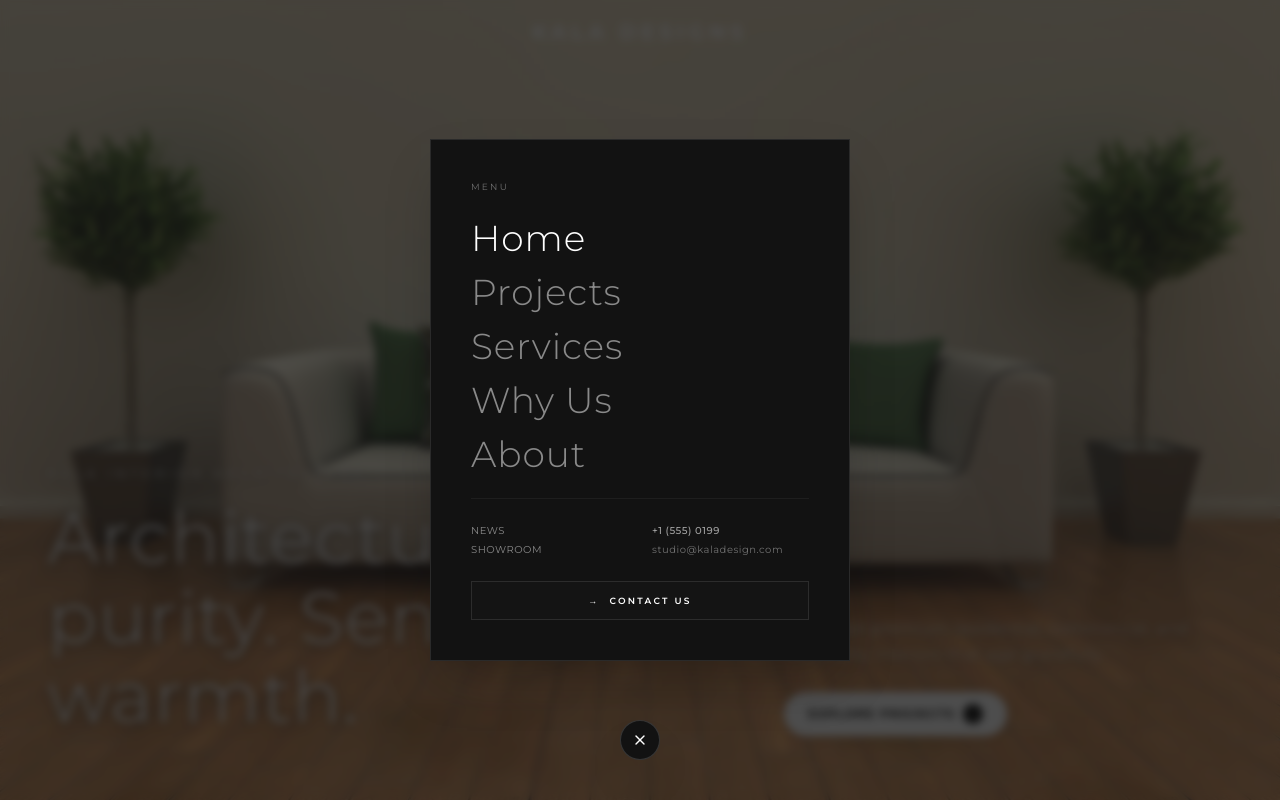
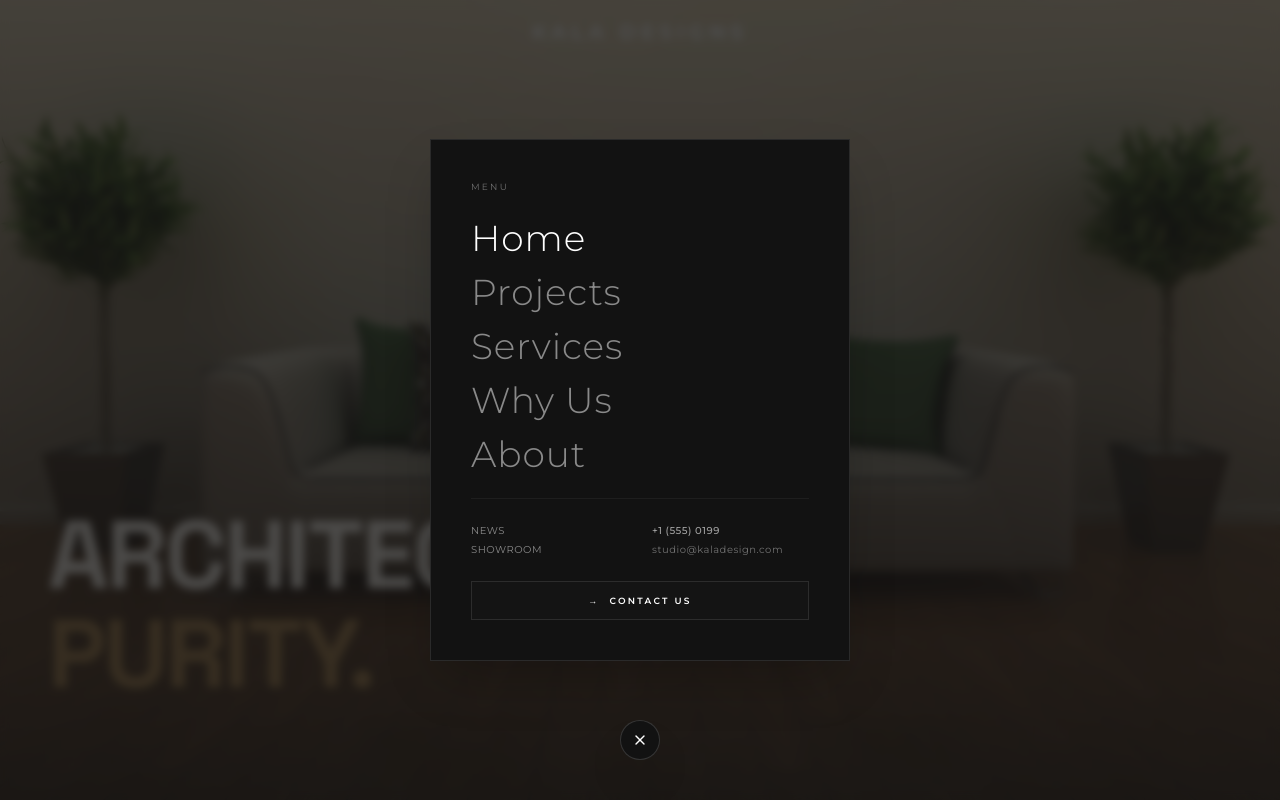
Before and after one commit to Rendersarc2026/kala, a Next.js app: page / in a window 1280 px wide. Shown: the top 800 px of the page. Built offline with nearby package versions, Linux system fonts and the light colour scheme.

Commit message:
feat: enhance hero section with parallax effects and updated typography

```diff
--- a/app/page.tsx
+++ b/app/page.tsx
@@ -3,15 +3,23 @@
 import React from "react";
 import Link from "next/link";
 import Image from "next/image";
-import {
-  motion,
-  useScroll,
-  useTransform,
-  AnimatePresence,
-  useMotionValue,
-  useSpring,
-} from "framer-motion";
+import { motion, useScroll, useTransform } from "framer-motion";
 import { ArrowUpRight } from "lucide-react";
+import { Space_Grotesk, Inter } from "next/font/google";
+
+const spaceGrotesk = Space_Grotesk({
+  subsets: ["latin"],
+  weight: ["500", "600", "700"],
+  variable: "--font-space-grotesk",
+  display: "swap",
+});
+
+const inter = Inter({
+  subsets: ["latin"],
+  weight: ["400", "500"],
+  variable: "--font-inter",
+  display: "swap",
+});
 
 import { projects } from "@/data/projects";
 import { testimonials } from "@/data/testimonials";
@@ -45,12 +53,22 @@ export default function Home() {
   const borderRadius = useTransform(scrollY, [0, 600], [0, 32]); // from square to rounded-3xl
   const opacity = useTransform(scrollY, [0, 450], [1, 0]);
 
+  // Scroll parallax for hero background image
+  const yBg = useTransform(scrollY, [0, 800], ["0%", "15%"]);
+  const scaleBg = useTransform(scrollY, [0, 800], [1.05, 1.15]);
+
   return (
-    <div className="w-full">
+    <div className={`${spaceGrotesk.variable} ${inter.variable} w-full`}>
       {/* 1. HERO SECTION */}
-      <div className="relative h-screen w-full bg-white overflow-hidden">
+      <div className="relative h-screen w-full bg-paper overflow-hidden">
         <motion.section
-          className="relative w-full h-full flex items-end justify-center overflow-hidden bg-charcoal"
+          style={{ scale, borderRadius }}
+          className="relative w-full h-full flex items-end justify-center overflow-hidden bg-ink"
+        >
+          {/* Parallax Background Image */}
+          <motion.div
+            style={{ y: yBg, scale: scaleBg }}
+            className="absolute inset-0 z-0 pointer-events-none"
           >
             <Image
               src="/interior/wallpaperflare.com_wallpaper (1).jpg"
@@ -59,69 +77,66 @@ export default function Home() {
               priority
               className="object-cover object-center"
             />
+            {/* Smooth dark vertical gradient overlay */}
+            <div className="absolute inset-0 bg-gradient-to-t from-[rgba(28,23,20,0.85)] via-[rgba(28,23,20,0.35)] to-transparent z-10" />
+          </motion.div>
 
           {/* Hero Content */}
           <motion.div
             style={{ opacity }}
-            className="relative z-20 w-full max-w-none px-6 md:px-12 pb-12 md:pb-16 flex flex-col md:flex-row md:items-end md:justify-between gap-8 text-left pointer-events-auto"
+            className="relative z-20 w-full max-w-7xl mx-auto px-6 md:px-12 pb-16 md:pb-24 flex flex-col md:flex-row md:items-end md:justify-between gap-12 text-left pointer-events-auto"
           >
-            {/* Left Column: Headline, Subheading, Avatars */}
-            <div className="flex flex-col max-w-xl">
-              <motion.p
-                initial={{ opacity: 0, y: 15 }}
-                animate={{ opacity: 1, y: 0 }}
-                transition={{ duration: 1, ease: easeLarge }}
-                className="font-sans text-xs uppercase tracking-[0.4em] text-white/90 mb-4"
-                style={{ textShadow: "0 2px 8px rgba(0, 0, 0, 0.6)" }}
+            {/* Left Column: Eyebrow + Staggered Headline */}
+            <div className="flex flex-col max-w-2xl">
+              <h1 className="font-space-grotesk text-5xl sm:text-7xl lg:text-8xl font-bold text-paper leading-[0.95] tracking-tight uppercase">
+                <span className="block overflow-hidden py-1">
+                  <motion.span
+                    initial={{ y: "100%" }}
+                    animate={{ y: 0 }}
+                    transition={{ duration: 1.1, ease: easeLarge }}
+                    className="block"
                   >
-                Kala Interior Architecture
-              </motion.p>
-
-              <motion.h1
-                initial={{ opacity: 0, y: 30 }}
-                animate={{ opacity: 1, y: 0 }}
-                transition={{ duration: 1.2, delay: 0.2, ease: easeLarge }}
-                className="font-serif text-4xl sm:text-6xl md:text-7xl text-white font-light leading-[1.1] tracking-wide"
-                style={{
-                  textShadow:
-                    "0 2px 10px rgba(0, 0, 0, 0.6), 0 4px 20px rgba(0, 0, 0, 0.4)",
-                }}
+                    ARCHITECTURAL
+                  </motion.span>
+                </span>
+                <span className="block overflow-hidden py-1">
+                  <motion.span
+                    initial={{ y: "100%" }}
+                    animate={{ y: 0 }}
+                    transition={{ duration: 1.1, delay: 0.1, ease: easeLarge }}
+                    className="block text-brass-accent"
                   >
-                Architectural purity. Sensory warmth.
-              </motion.h1>
+                    PURITY.
+                  </motion.span>
+                </span>
+              </h1>
             </div>
 
-            {/* Right Column: Paragraph, Buttons */}
-            <div className="flex flex-col max-w-md">
+            {/* Right Column: Paragraph + CTA */}
+            {/* <div className="flex flex-col max-w-md items-start">
               <motion.p
                 initial={{ opacity: 0, y: 20 }}
                 animate={{ opacity: 1, y: 0 }}
-                transition={{ duration: 1.2, delay: 0.4, ease: easeLarge }}
-                className="font-sans text-sm sm:text-base text-white/90 font-light tracking-wide leading-relaxed mb-6"
-                style={{ textShadow: "0 2px 8px rgba(0, 0, 0, 0.6)" }}
+                transition={{ duration: 1.2, delay: 0.35, ease: easeLarge }}
+                className="font-sans text-sm sm:text-base text-paper/85 font-light tracking-wide leading-relaxed mb-8"
               >
-                We sculpt premium residential, commercial, and hospitality
-                interiors that age gracefully.
+                We sculpt premium residential, commercial, and hospitality interiors that age gracefully. Crafted with tactile honesty and tectonic integrity.
               </motion.p>
 
               <motion.div
                 initial={{ opacity: 0, y: 20 }}
                 animate={{ opacity: 1, y: 0 }}
-                transition={{ duration: 1.2, delay: 0.5, ease: easeLarge }}
-                className="flex flex-wrap gap-4 items-center"
+                transition={{ duration: 1.2, delay: 0.45, ease: easeLarge }}
               >
                 <Link
                   href="/projects"
-                  className="inline-flex items-center gap-2 bg-white text-black hover:bg-white/90 px-6 py-3 rounded-full font-sans text-xs uppercase tracking-widest font-bold transition-all duration-300 shadow-[0_2px_10px_rgba(0,0,0,0.15)] hover:shadow-[0_4px_15px_rgba(0,0,0,0.25)]"
+                  className="group relative inline-flex items-center justify-between border border-paper/40 text-paper hover:bg-paper hover:text-ink px-8 py-4 transition-all duration-500 font-space-grotesk text-[10px] uppercase tracking-widest font-bold overflow-hidden"
                 >
-                  <span>Explore Projects</span>
-                  <span className="w-5 h-5 rounded-full bg-black text-white flex items-center justify-center text-[10px] font-bold">
-                    &rarr;
-                  </span>
+                  <span className="relative z-10">Explore Projects</span>
+                  <span className="relative z-10 ml-6 transform transition-transform duration-500 group-hover:translate-x-1.5">&rarr;</span>
                 </Link>
-
               </motion.div>
-            </div>
+            </div> */}
           </motion.div>
         </motion.section>
       </div>
```
Lines whose indentation alone changed are shown as unchanged.
